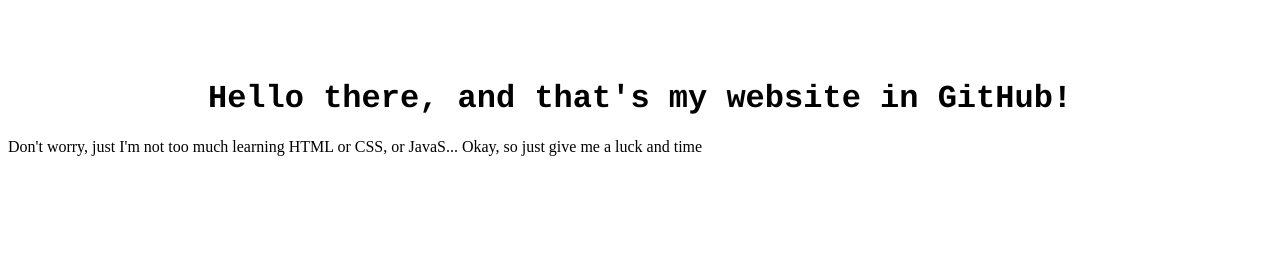
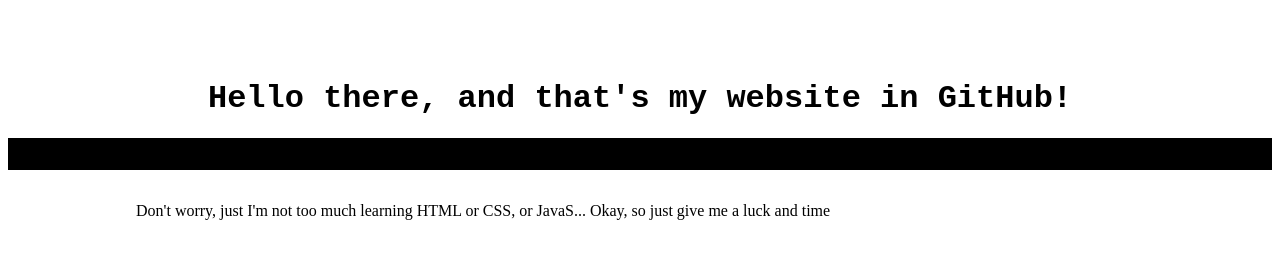
Before and after one commit to TheST1076/thest1076.github.com, a plain HTML site: page index.html in a window 1280 px wide. Drawn offline with Linux system fonts and the light colour scheme.

Commit message:
Changed style.css*

```diff
--- a/style.css
+++ b/style.css
@@ -1,9 +1,15 @@
 .Tab {
     margin-top: 5em;
-    margin-bottom: 1em;
-    font-family: 'Cascadia Code', Courier, monospace;
-    src: url(woff/CascadiaCode.woff2) format(woff);
+    margin-bottom: 2em;
+    font-family: "Cascadia Code", monospace;
+    src: url('woff/CascadiaCode.woff2') format('woff2');
     font-style: normal;
     text-align: center;
-    border-bottom: 3em black;
+    border-bottom: 2em solid black;
 }
+
+p {
+    margin-top: 2em;
+    margin-left: 8em;
+    margin-right: 8em;
+}
```
